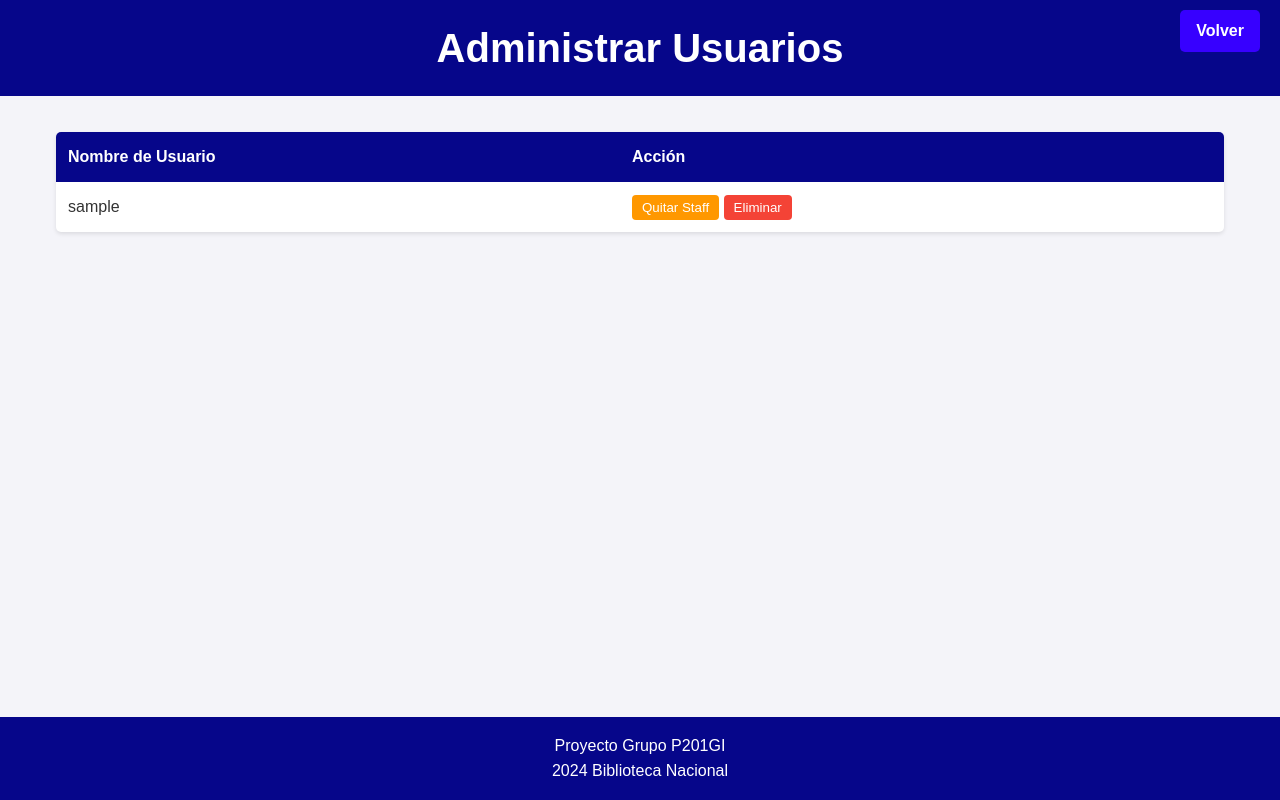
After one commit to re7490/Mapa-Reportes, a Django app: page /administrar_usuarios/ in a window 1280 px wide. The commit adds this page. Run offline with Django 5.2, Linux system fonts and the light colour scheme; the visitor is signed in with stand-in values (Sample User, id 1); data comes from the database, SQL or seed files in the repository.

Commit message:
ver titulo reporte al pasar el mouse encima y administrar usuario con superusuario

```diff
--- /dev/null
+++ b/reporte/templates/administrar_usuarios.html
@@ -0,0 +1,167 @@
+<!DOCTYPE html>
+<html lang="es">
+<head>
+    <meta charset="UTF-8">
+    <meta name="viewport" content="width=device-width, initial-scale=1.0">
+    <title>Administrar Usuarios</title>
+    <style>
+        /* reset */
+        * {
+            margin: 0;
+            padding: 0;
+            box-sizing: border-box;
+        }
+        body {
+            font-family: Arial, sans-serif;
+            line-height: 1.6;
+            background-color: #f4f4f9;
+            color: #333;
+        }
+        header {
+            text-align: center;
+            padding: 1em 0;
+            background-color: #06068a;
+            color: white;
+        }
+        header h1 {
+            font-size: 2.5rem;
+        }
+
+        .volver {
+            position: absolute;
+            top: 10px;
+            right: 20px;
+        }
+        .volver-boton {
+            display: inline-block;
+            padding: 0.5em 1em;
+            background-color: #3700ff;
+            color: white;
+            text-decoration: none;
+            border-radius: 5px;
+            font-weight: bold;
+            transition: background-color 0.3s ease;
+        }
+        .volver-boton:hover {
+            background-color: #6848e7;
+        }
+
+        main {
+            padding: 1em;
+            max-width: 1200px;
+            margin: auto;
+        }
+
+        table {
+            width: 100%;
+            border-collapse: collapse;
+            margin: 20px 0;
+            background: white;
+            border-radius: 5px;
+            overflow: hidden;
+            box-shadow: 0 2px 4px rgba(0, 0, 0, 0.1);
+        }
+        th, td {
+            padding: 12px;
+            text-align: left;
+        }
+        th {
+            background-color: #06068a;
+            color: white;
+        }
+        tr:nth-child(even) {
+            background-color: #f2f2f2;
+        }
+        tr:hover {
+            background-color: #ddd;
+        }
+
+        .btn {
+            padding: 5px 10px;
+            border: none;
+            border-radius: 4px;
+            color: white;
+            cursor: pointer;
+            transition: background-color 0.3s ease;
+        }
+        .btn-staff {
+            background-color: #28a745;
+        }
+        .btn-staff:hover {
+            background-color: #218838;
+        }
+        .btn-quit {
+            background-color: #ff9800;
+        }
+        .btn-quit:hover {
+            background-color: #e68a00;
+        }
+        .btn-delete {
+            background-color: #f44336;
+        }
+        .btn-delete:hover {
+            background-color: #d32f2f;
+        }
+        footer {
+            text-align: center;
+            padding: 1em;
+            background-color: #06068a;
+            color: white;
+            position: fixed;
+            bottom: 0;
+            width: 100%;
+        }
+    </style>
+</head>
+<body>
+    <header>
+        <h1>Administrar Usuarios</h1>
+    </header>
+
+    <div class="volver">
+        <a class="volver-boton" href="{% url 'postlogin' %}">Volver</a>
+    </div>
+
+    <main>
+        <table>
+            <thead>
+                <tr>
+                    <th>Nombre de Usuario</th>
+                    <th>Acción</th>
+                </tr>
+            </thead>
+            <tbody>
+                {% for usuario in usuarios %}
+                <tr>
+                    <td>{{ usuario.username }}</td>
+                    <td>
+                        <form method="POST" style="display: inline;">
+                            {% csrf_token %}
+                            <input type="hidden" name="user_id" value="{{ usuario.id }}">
+                            {% if usuario.is_staff %}
+                                <input type="hidden" name="accion" value="quitar_staff">
+                                <button type="submit" class="btn btn-quit">Quitar Staff</button>
+                            {% else %}
+                                <input type="hidden" name="accion" value="hacer_staff">
+                                <button type="submit" class="btn btn-staff">Hacer Staff</button>
+                            {% endif %}
+                        </form>
+
+                        <form method="POST" style="display: inline;">
+                            {% csrf_token %}
+                            <input type="hidden" name="user_id" value="{{ usuario.id }}">
+                            <input type="hidden" name="accion" value="eliminar_usuario">
+                            <button type="submit" class="btn btn-delete">Eliminar</button>
+                        </form>
+                    </td>
+                </tr>
+                {% endfor %}
+            </tbody>
+        </table>
+    </main>
+    <footer>
+        <p>Proyecto Grupo P201GI</p>
+        <p>2024 Biblioteca Nacional</p>
+    </footer>
+</body>
+</html>
--- a/reporte/templates/postlogin.html
+++ b/reporte/templates/postlogin.html
@@ -143,6 +143,11 @@
     </div>
     <main>
         <aside class="panel-izq">
+            {% if user.is_authenticated %}
+                {% if user.is_staff %}
+                    <a href="{% url 'administrar_usuarios' %}" class="button">Administrar usuarios</a>
+                {% endif %}
+            {% endif %}
             <a href="/reportes_completados" class="button">Reportes Completados</a>
             <a href="/seleccionar_piso" class="button">Crear Reporte</a>
             <a href="{% url 'piso-1' %}" class="button">Ir a piso -1</a>
--- a/reporte/templates/reportes_completados.html
+++ b/reporte/templates/reportes_completados.html
@@ -115,7 +115,7 @@
             color: #555;
         }
 
-        /* footer ('creaditos')*/
+        /* footer ('creditos')*/
         footer {
             text-align: center;
             padding: 1em;
@@ -141,9 +141,9 @@
             <label for="piso">Piso:</label>
             <select name="piso" id="piso">
                 <option value="" {% if not piso %}selected{% endif %}>Todos</option>
+                <option value="-1" {% if piso == "-1" %}selected{% endif %}>Piso -1</option>
                 <option value="1" {% if piso == "1" %}selected{% endif %}>Piso 1</option>
                 <option value="2" {% if piso == "2" %}selected{% endif %}>Piso 2</option>
-                <option value="3" {% if piso == "3" %}selected{% endif %}>Piso 3</option>
             </select>
 
             <label for="gravedad">Gravedad:</label>
@@ -197,8 +197,6 @@
             </tbody>
         </table>
     </main>
-
-
     <footer>
         <p>Proyecto Grupo P201GI</p>
         <p>2024 Biblioteca Nacional</p>
--- a/reporte/urls.py
+++ b/reporte/urls.py
@@ -15,5 +15,6 @@ urlpatterns = [
     path('seleccionar_piso/', views.seleccionar_piso, name='seleccionar_piso'),
     path('reporte_<int:id>/', views.reporte_, name='reporte_'),
     path('reportes_completados/', views.lista_reportes_completados, name='reportes_completados'),
-
+    path('administrar_usuarios/', views.administrar_usuarios, name='administrar_usuarios'),
+    path('eliminar_usuario/<int:user_id>/', views.eliminar_usuario, name='eliminar_usuario'),
 ]
--- a/reporte/views.py
+++ b/reporte/views.py
@@ -6,6 +6,7 @@ from django.contrib.auth.decorators import login_required
 import json
 from django.utils import timezone
 from django.utils.timezone import now
+from django.contrib.auth.models import User
 
 def home(request):
     reportes= reporte.objects.filter(completado=False)
@@ -125,7 +126,9 @@ def registrar(request):
         form = Registroform(request.POST)
         if form.is_valid():
             form.save()
-            return redirect('postlogin')
+            return redirect('login')
+        else:
+            messages.error(request, "La llave proporcionada no es válida.")
     else:
         form = Registroform()
     return render(request, 'registro.html', {'form': form})
@@ -156,3 +159,46 @@ def lista_reportes_completados(request):
         reportes_completados = reportes_completados.filter(gravedad=gravedad)
     reportes_completados = reportes_completados.order_by('-fecha_completado')
     return render(request, 'reportes_completados.html', {'reportes': reportes_completados,'piso': piso,'urgencia': urgencia,'gravedad': gravedad,})
+
+@login_required
+def administrar_usuarios(request):
+    if not request.user.is_staff:
+        return redirect('home')  # Solo usuarios con permisos de staff pueden acceder
+
+    usuarios = User.objects.all()
+
+    if request.method == 'POST':
+        accion = request.POST.get('accion')
+        user_id = request.POST.get('user_id')
+
+        try:
+            usuario = User.objects.get(id=user_id)
+            if accion == 'hacer_staff':
+                usuario.is_staff = True
+                usuario.save()
+                messages.success(request, f"El usuario {usuario.username} ahora tiene permisos de staff.")
+            elif accion == 'quitar_staff':
+                usuario.is_staff = False
+                usuario.save()
+                messages.success(request, f"El usuario {usuario.username} ya no tiene permisos de staff.")
+            elif accion == 'eliminar_usuario':
+                usuario.delete()
+                messages.success(request, f"El usuario {usuario.username} ha sido eliminado.")
+        except User.DoesNotExist:
+            messages.error(request, "Usuario no encontrado.")
+
+    return render(request, 'administrar_usuarios.html', {'usuarios': usuarios})
+
+@login_required
+def eliminar_usuario(request, user_id):
+    if not request.user.is_staff:
+        return redirect('home')  # Redirigir si no es admin
+
+    try:
+        usuario = User.objects.get(id=user_id)
+        usuario.delete()
+        messages.success(request, f"El usuario {usuario.username} ha sido eliminado.")
+    except User.DoesNotExist:
+        messages.error(request, "El usuario no existe.")
+
+    return redirect('administrar_usuarios')
```
Also changed, not shown: reporte/forms.py (+8 -1 lines), reporte/templates/mapa/piso-1.html (+40 -8 lines), reporte/templates/mapa/piso1.html (+42 -8 lines), reporte/templates/mapa/piso2.html (+40 -8 lines), reporte/templates/registro.html (+16 -1 lines).
